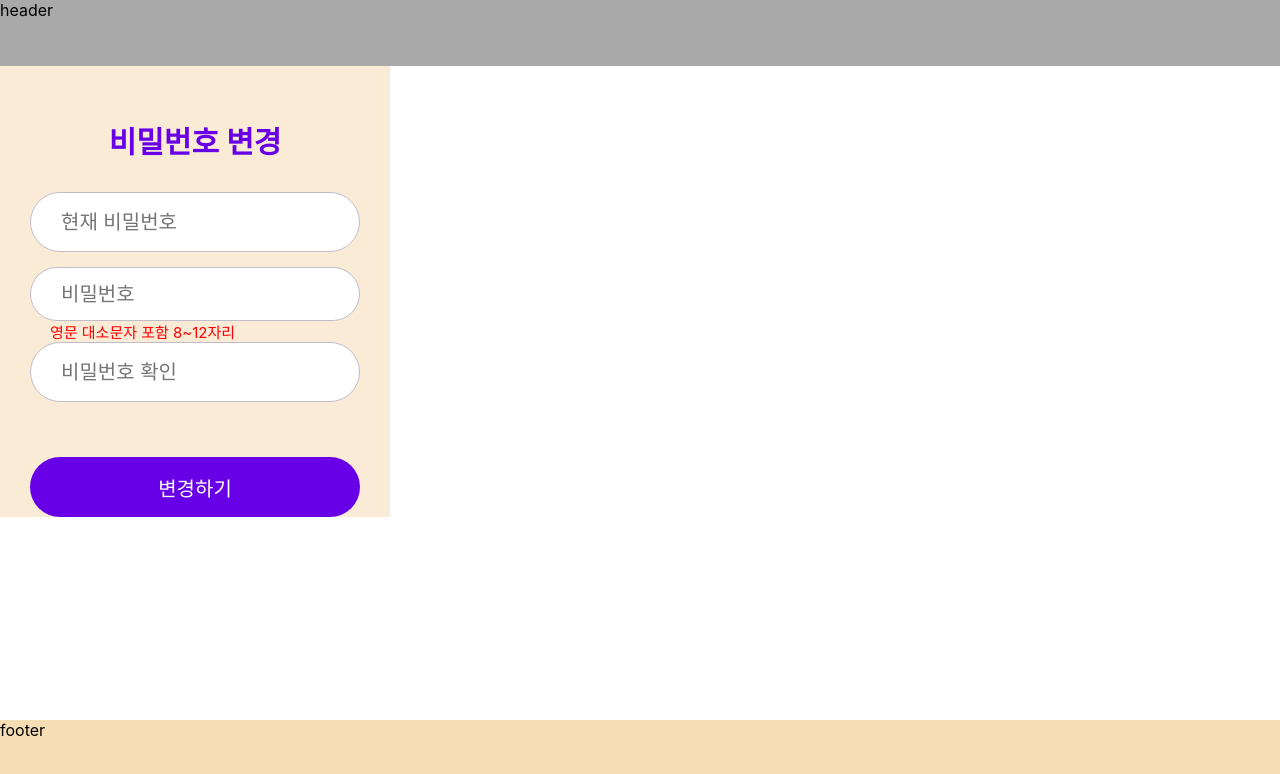
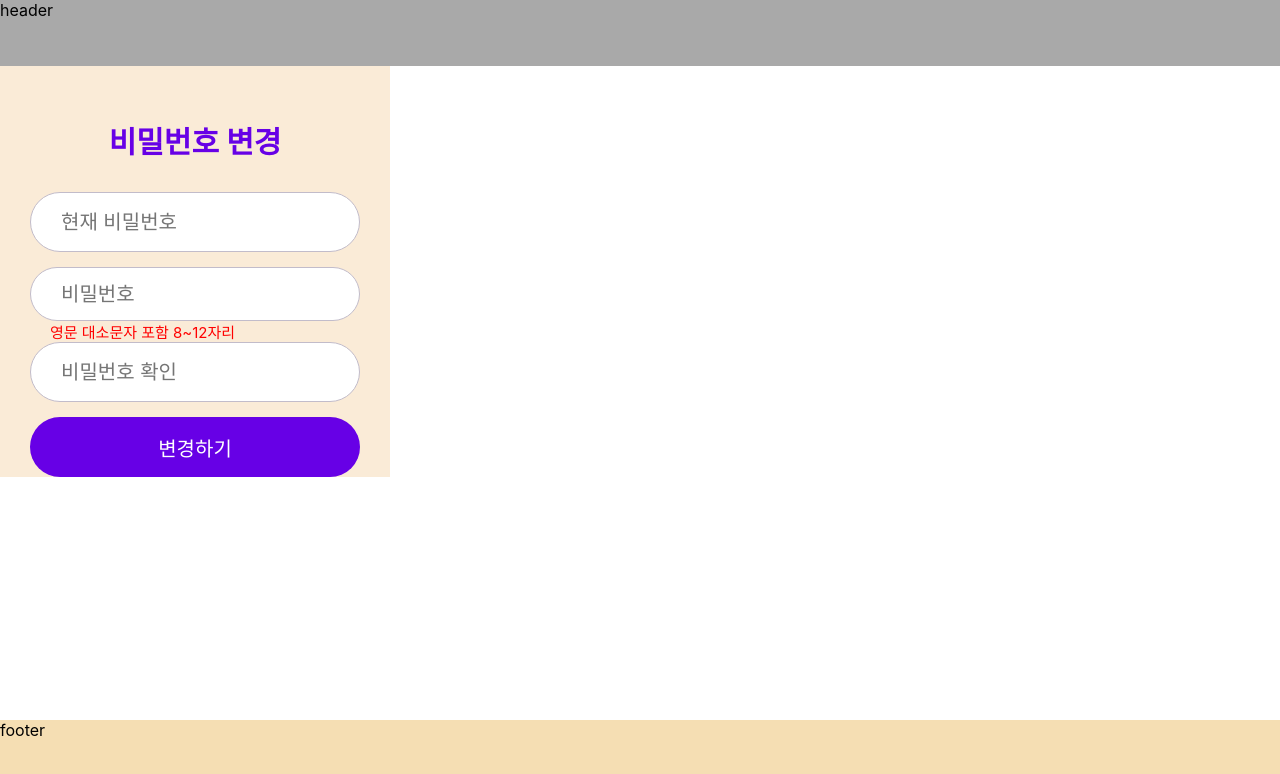
Before and after one commit to assistant8/CodeMentor, a React (Create React App) app: page /mypage/password in a window 1280 px wide. Shown: the top 774 px of the page. Built offline with nearby package versions, Linux system fonts and the light colour scheme.

Commit message:
fix: violetButton scss로 수정

```diff
--- a/src/components/buttons/VioletButton.jsx
+++ b/src/components/buttons/VioletButton.jsx
@@ -1,15 +1,5 @@
-import styled from "styled-components";
+import "./VioletButton.scss";
 
-export const VioletButton = styled.button`
-  width: 330px;
-  height: 60px;
-  border-radius: 30px;
-  display: flex;
-  justify-content: center;
-  align-items: center;
-  background-color: #6700e6;
-  color: white;
-  font-size: 20px;
-  border: none;
-  margin: auto;
-`;
+export const VioletButton = ({ children }) => {
+  return <button className="violetButton">{children}</button>;
+};
--- /dev/null
+++ b/src/components/buttons/VioletButton.scss
@@ -0,0 +1,13 @@
+.violetButton {
+  width: 330px;
+  height: 60px;
+  border-radius: 30px;
+  display: flex;
+  justify-content: center;
+  align-items: center;
+  background-color: #6700e6;
+  color: white;
+  font-size: 20px;
+  border: none;
+  margin: auto;
+}
```
